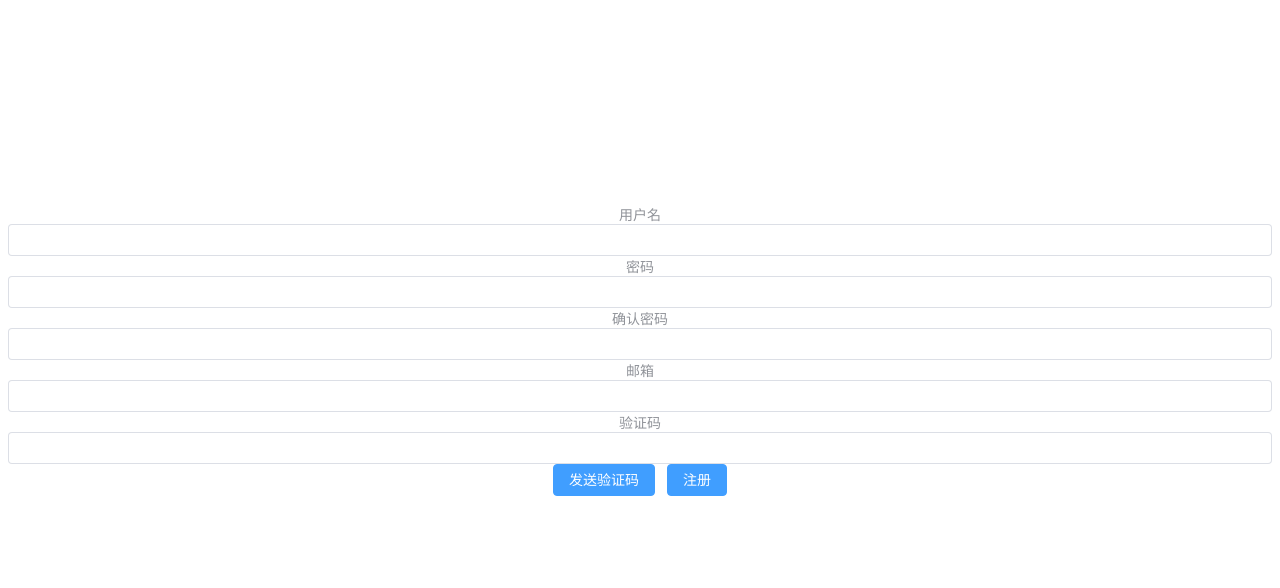
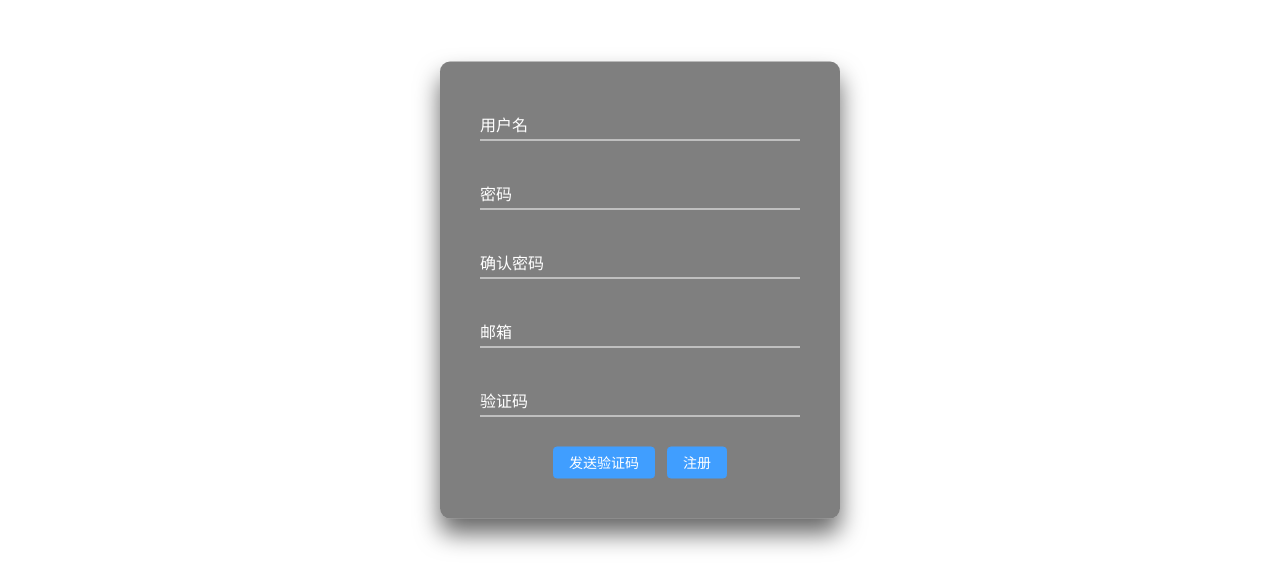
Before and after one commit to qwqqaqqwq00/EmoLM, a Vue app in the folder frontend/: page /register in a window 1280 px wide. Shown: the part 110-698 px from the top of the page. Built offline with nearby package versions, Linux system fonts and the light colour scheme.

Commit message:
ChatDemo

```diff
--- a/frontend/public/index.html
+++ b/frontend/public/index.html
@@ -11,6 +11,7 @@
     <noscript>
       <strong>We're sorry but <%= htmlWebpackPlugin.options.title %> doesn't work properly without JavaScript enabled. Please enable it to continue.</strong>
     </noscript>
+
     <div id="app"></div>
     <!-- built files will be auto injected -->
   </body>
--- a/frontend/src/components/Dashboard.vue
+++ b/frontend/src/components/Dashboard.vue
@@ -1,14 +1,43 @@
 <template>
   <el-container>
     <h1>欢迎来到仪表盘</h1>
-    <el-button type="danger" @click="handleLogout">退出登录</el-button>
+    <div class="buttons">
+      <el-button type="primary" @click="handleChat">开始聊天</el-button>
+      <el-button type="danger" @click="handleLogout">退出登录</el-button>
+    </div>
+
+    <el-upload
+        class="upload-demo"
+        :action="uploadUrl"
+        :on-success="handleUploadSuccess"
+        :on-error="handleUploadError"
+        :headers="uploadHeaders"
+        :before-upload="validateFile"
+        accept="video/*,image/*"
+        drag
+    >
+      <i class="el-icon-upload"></i>
+      <div class="el-upload__text">将文件拖到此处，或<em>点击上传</em></div>
+      <div class="el-upload__tip">仅支持视频和图像文件，大小不超过10MB</div>
+    </el-upload>
   </el-container>
 </template>
 
 <script>
 export default {
   name: "UserDashboard",
+  data() {
+    return {
+      uploadUrl: "/api/files/upload",
+      uploadHeaders: {
+        Authorization: "Bearer " + localStorage.getItem("token"),
+      },
+    };
+  },
   methods: {
+    handleChat() {
+      this.$router.push("/chat");
+    },
     handleLogout() {
       this.$axios.post("/api/logout")
           .then(() => {
@@ -16,8 +45,25 @@ export default {
             this.$router.push("/");
           })
           .catch(error => {
-            alert(error.response.data.error || "退出登录失败，请重试！");
+            alert(error.response?.data?.error || "退出登录失败，请重试！");
           });
+    },
+    handleUploadSuccess(response) {
+      alert("文件上传成功：" + response.message);
+    },
+    handleUploadError(error) {
+      alert("文件上传失败：" + (error.response?.data?.error || "请重试！"));
+    },
+    validateFile(file) {
+      const isValidType = file.type.startsWith("image/") || file.type.startsWith("video/");
+      const isValidSize = file.size / 1024 / 1024 < 10;
+      if (!isValidType) {
+        this.$message.error("仅支持上传图片或视频文件！");
+      }
+      if (!isValidSize) {
+        this.$message.error("文件大小不能超过10MB！");
+      }
+      return isValidType && isValidSize;
     },
   },
 };
@@ -26,9 +72,21 @@ export default {
 <style scoped>
 .el-container {
   display: flex;
-  justify-content: center; /* 水平居中 */
-  align-items: center; /* 垂直居中 */
-  height: 10vh; /* 设置容器高度为视口高度 */
+  flex-direction: column;
+  align-items: center;
+  justify-content: center;
+  height: 100vh;
+  background: linear-gradient(135deg, #00bcd4, #2196f3); /* 渐变背景 */
+  color: #fff;
+  position: relative;
 }
 
+.a-waves {
+
+}
+
+.upload-demo {
+  margin-top: 20px;
+  width: 50%;
+}
 </style>
--- a/frontend/src/components/Login.vue
+++ b/frontend/src/components/Login.vue
@@ -1,23 +1,25 @@
 <template>
-  <el-container>
-    <el-form @submit.prevent="handleLogin">
-      <el-text type="info">用户登录</el-text>
-      <el-input
-          v-model="username"
-          label="用户名"
-          required
-      ></el-input>
-      <el-text type="info">用户密码</el-text>
-      <el-input
-          v-model="password"
-          label="密码"
-          type="password"
-          required
-      ></el-input>
-      <el-button type="primary">登录</el-button>
+  <div class="login-box">
+    <form @submit.prevent="handleLogin">
+      <div class="user-box">
+        <input
+            v-model="username"
+            required
+        />
+        <label>用户名</label>
+      </div>
+      <div class="user-box">
+        <input
+            v-model="password"
+            type="password"
+            required
+        />
+        <label>密码</label>
+      </div>
+      <el-button type="primary" @click="handleLogin">登录</el-button>
       <el-button type="primary" @click="gotoReg">注册</el-button>
-    </el-form>
-  </el-container>
+    </form>
+  </div>
 </template>
 
 <script>
@@ -32,10 +34,10 @@ export default {
   methods: {
     handleLogin() {
       // 调用后端 API 进行登录
-      this.$axios.post("/api/login", {
+      this.$axios.post("/api/login", new URLSearchParams({
         username: this.username,
         password: this.password,
-      }).then(() => { // 移除未使用的 response
+      })).then(() => { // 移除未使用的 response
         alert("登录成功");
         this.$router.push("/dashboard");
       }).catch(error => {
@@ -50,11 +52,70 @@ export default {
 </script>
 
 <style scoped>
-.el-container {
-  display: flex;
-  justify-content: center; /* 水平居中 */
-  align-items: center; /* 垂直居中 */
-  height: 10vh; /* 设置容器高度为视口高度 */
+
+html {
+  height: 100%;
+}
+
+.login-box {
+  position: absolute;
+  top: 50%;
+  left: 50%;
+  width: 400px;
+  padding: 40px;
+  transform: translate(-50%, -50%);
+  background: rgba(0,0,0,.5);
+  box-sizing: border-box;
+  box-shadow: 0 15px 25px rgba(0,0,0,.6);
+  border-radius: 10px;
+}
+
+.login-box .user-box {
+  position: relative;
+}
+
+.login-box .user-box input {
+  width: 100%;
+  padding: 10px 0;
+  font-size: 16px;
+  color: #fff;
+  margin-bottom: 30px;
+  border: none;
+  border-bottom: 1px solid #fff;
+  outline: none;
+  background: transparent;
+}
+.login-box .user-box label {
+  position: absolute;
+  top:0;
+  left: 0;
+  padding: 10px 0;
+  font-size: 16px;
+  color: #fff;
+  pointer-events: none;
+  transition: .5s;
+}
+
+.login-box .user-box input:focus ~ label,
+.login-box .user-box input:valid ~ label {
+  top: -20px;
+  left: 0;
+  color: #03e9f4;
+  font-size: 12px;
+}
+
+.login-box form a {
+  position: relative;
+  display: inline-block;
+  padding: 10px 20px;
+  color: #03e9f4;
+  font-size: 16px;
+  text-decoration: none;
+  text-transform: uppercase;
+  overflow: hidden;
+  transition: .5s;
+  margin-top: 40px;
+  letter-spacing: 4px
 }
 
 </style>
--- a/frontend/src/components/Register.vue
+++ b/frontend/src/components/Register.vue
@@ -1,37 +1,49 @@
 <template>
-  <el-container>
-    <el-form @submit.prevent="handleRegister">
-      <el-text  type="info">用户名</el-text>
-      <el-input
+  <div class="login-box">
+    <form @submit.prevent="handleRegister">
+      <div class="user-box">
+        <input
             v-model="username"
-          label="用户名"
             required
-      ></el-input>
-      <el-text  type="info">密码</el-text>
-      <el-input
+        />
+        <label>用户名</label>
+      </div>
+      <div class="user-box">
+        <input
             v-model="password"
-          label="密码"
             type="password"
             required
-      ></el-input>
-      <el-text  type="info">确认密码</el-text>
-      <el-input
+        />
+        <label>密码</label>
+      </div>
+      <div class="user-box">
+        <input
             v-model="confirmPassword"
-          label="确认密码"
             type="password"
             required
-      ></el-input>
-      <el-text  type="info">邮箱</el-text>
-      <el-input
+        />
+        <label>确认密码</label>
+      </div>
+      <div class="user-box">
+        <input
             v-model="email"
-          label="邮箱"
             required
-      ></el-input>
-      <el-text  type="info">验证码</el-text>
-      <el-input type="primary" v-model="verifyCode" label="验证码" required></el-input><el-button type="primary" @click="sendVerifyCode">发送验证码</el-button>
+        />
+        <label>邮箱</label>
+      </div>
+      <div class="user-box">
+        <input
+            v-model="verifyCode"
+            required
+        />
+        <label>验证码</label>
+      </div>
+      <el-button type="primary" :disabled="isSending" @click="sendVerifyCode">
+        {{ isSending ? `${countdown}s` : "发送验证码" }}
+      </el-button>
       <el-button type="primary" @click="handleRegister">注册</el-button>
-    </el-form>
-  </el-container>
+    </form>
+  </div>
 </template>
 
 <script>
@@ -44,17 +56,33 @@ export default {
       confirmPassword: "",
       email: "",
       verifyCode: "",
+      isSending: false,
+      countdown: 60,
     };
   },
   methods: {
     sendVerifyCode() {
-      this.$axios.post("/api/sendVerifyCode", {
+      if(this.isSending) return;
+      this.isSending = true;
+      this.$axios.post("/api/sendVerifyCode", new URLSearchParams({
         email: this.email,
-      }).then(() => {
+      })).then(() => {
         alert("验证码已发送，请检查邮箱！");
       }).catch(error => {
         alert(error.response.data.error || "发送验证码失败，请重试！");
+        this.isSending = false;
       });
+    },
+    startCountdown() {
+      const timer = setInterval(() => {
+        if(this.countdown>1){
+          this.countdown--;
+        }else{
+          clearInterval(timer);
+          this.isSending = false;
+          this.countdown = 60;
+        }
+      })
     },
     handleRegister() {
       const passwordRegex = /^(?=.*[A-Za-z])(?=.*\d)[A-Za-z\d]{8,16}$/;
@@ -66,11 +94,13 @@ export default {
         alert("两次输入的密码不一致！");
         return;
       }
-      this.$axios.post("/api/register", {
+      this.$axios.post("/api/register", new URLSearchParams({
         username: this.username,
         password: this.password,
         confirmPassword: this.confirmPassword,
-      }).then(() => {
+        email: this.email,
+        verifyCode: this.verifyCode,
+      })).then(() => {
         alert("注册成功，请登录！");
         this.$router.push("/");
       }).catch(error => {
@@ -82,11 +112,69 @@ export default {
 </script>
 
 <style scoped>
-.el-container {
-  display: flex;
-  justify-content: center; /* 水平居中 */
-  align-items: center; /* 垂直居中 */
-  height: 100vh; /* 设置容器高度为视口高度 */
+html {
+  height: 100%;
 }
 
+.login-box {
+  position: absolute;
+  top: 50%;
+  left: 50%;
+  width: 400px;
+  padding: 40px;
+  transform: translate(-50%, -50%);
+  background: rgba(0, 0, 0, 0.5);
+  box-sizing: border-box;
+  box-shadow: 0 15px 25px rgba(0, 0, 0, 0.6);
+  border-radius: 10px;
+}
+
+.login-box .user-box {
+  position: relative;
+}
+
+.login-box .user-box input {
+  width: 100%;
+  padding: 10px 0;
+  font-size: 16px;
+  color: #fff;
+  margin-bottom: 30px;
+  border: none;
+  border-bottom: 1px solid #fff;
+  outline: none;
+  background: transparent;
+}
+
+.login-box .user-box label {
+  position: absolute;
+  top: 0;
+  left: 0;
+  padding: 10px 0;
+  font-size: 16px;
+  color: #fff;
+  pointer-events: none;
+  transition: 0.5s;
+}
+
+.login-box .user-box input:focus ~ label,
+.login-box .user-box input:valid ~ label {
+  top: -20px;
+  left: 0;
+  color: #03e9f4;
+  font-size: 12px;
+}
+
+.login-box form a {
+  position: relative;
+  display: inline-block;
+  padding: 10px 20px;
+  color: #03e9f4;
+  font-size: 16px;
+  text-decoration: none;
+  text-transform: uppercase;
+  overflow: hidden;
+  transition: 0.5s;
+  margin-top: 40px;
+  letter-spacing: 4px;
+}
 </style>
--- a/frontend/src/router/index.js
+++ b/frontend/src/router/index.js
@@ -2,12 +2,12 @@ import { createRouter, createWebHistory } from 'vue-router';
 import Login from '@/components/Login.vue';
 import Register from "@/components/Register.vue";
 import Dashboard from "@/components/Dashboard.vue";
+import Chat from "@/components/Chat.vue";
 
 const routes = [
     {
         path: '/',
-        name: 'login',
-        component: Login,
+        redirect: '/login',
     },
     {
         path: '/login',
@@ -24,6 +24,11 @@ const routes = [
         name: 'dashboard',
         component: Dashboard,
     },
+    {
+        path: '/chat',
+        name: 'chat',
+        component: Chat,
+    },
 ];
 
 const router = createRouter({
```
Also changed, not shown: frontend/package.json (+8 -1 lines), 1 other file (tests, documents, lock files or other folders). Lines whose indentation alone changed are shown as unchanged.
